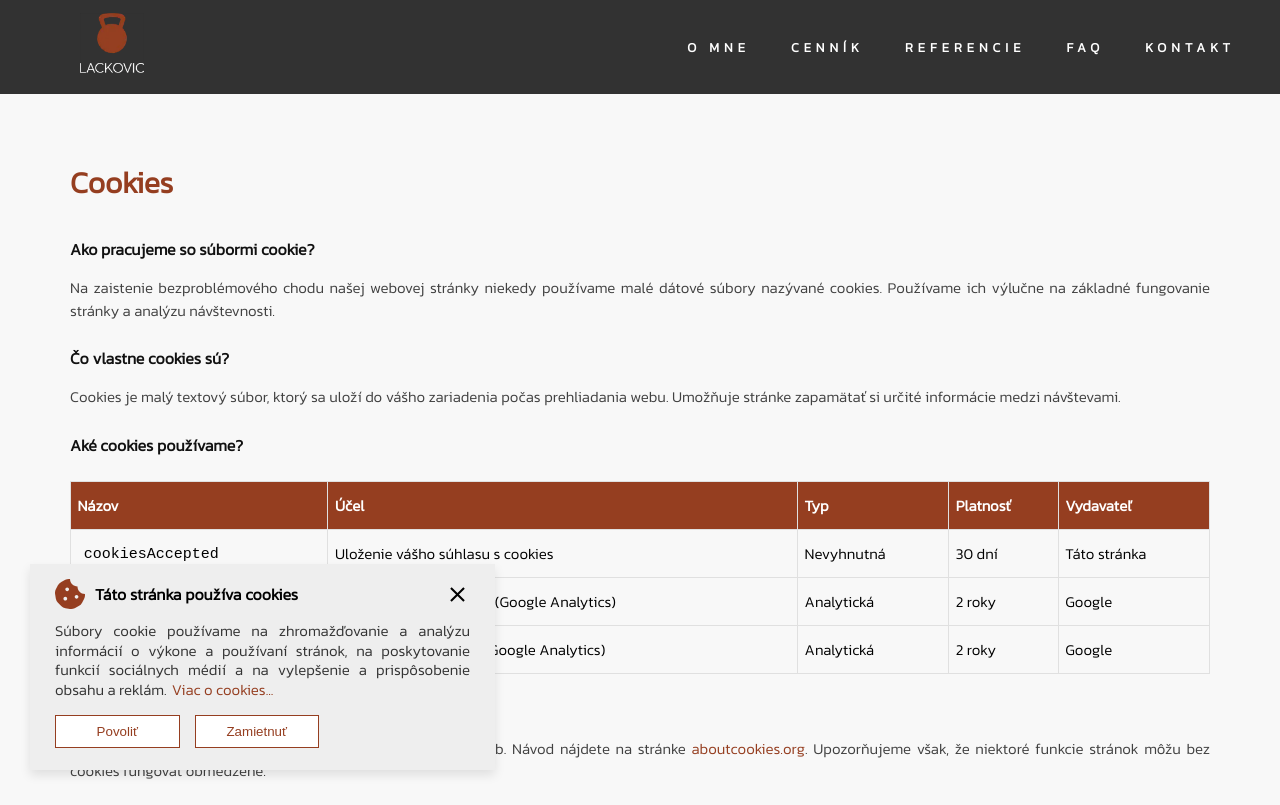
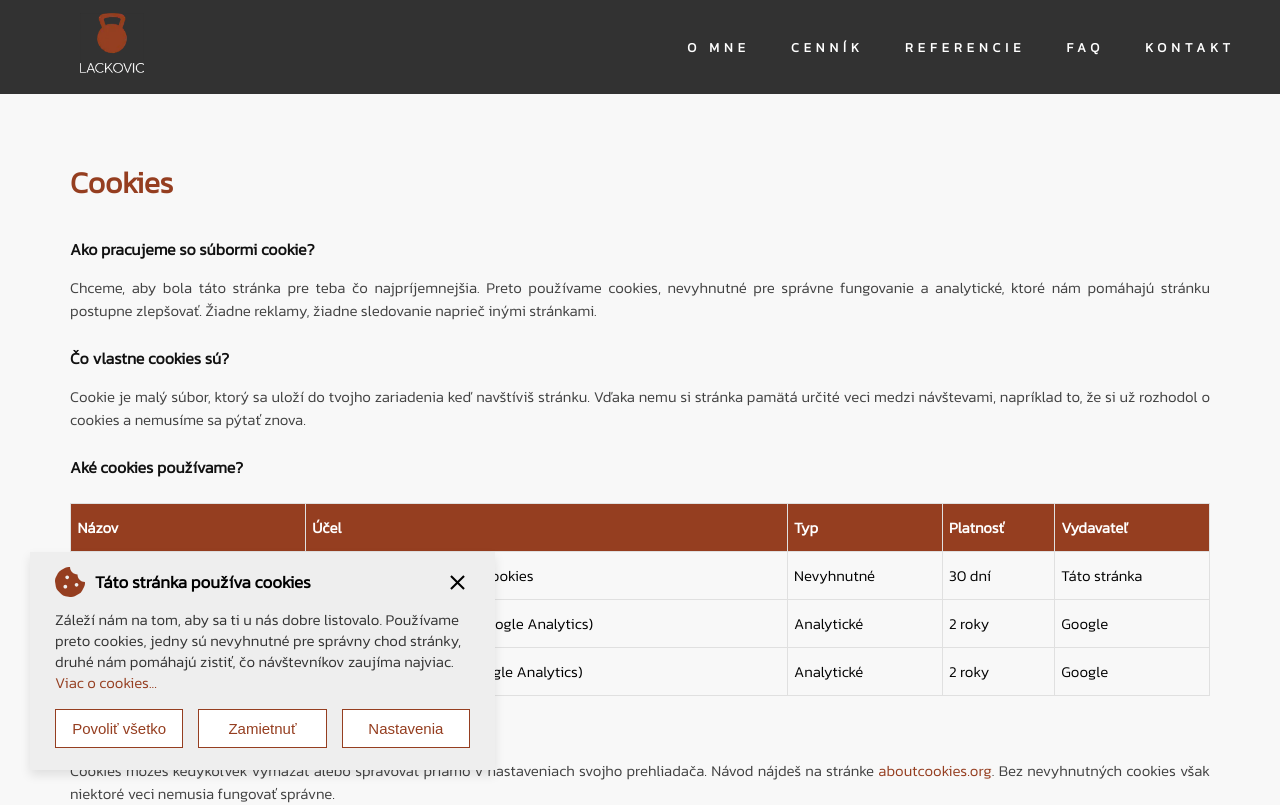
Before and after one commit to ToxiD8/personal-trainer-lackovic, a React (Vite) app: page /cookies in a window 1280 px wide. Shown: the top 805 px of the page. Built offline with nearby package versions, Linux system fonts and the light colour scheme.

Commit message:
changed content and styling for cookies banner and cookies page, changed favicon color to sienna

```diff
--- a/index.html
+++ b/index.html
@@ -23,8 +23,8 @@
       crossorigin
     />
     <link rel="icon" type="image/svg+xml" href="/favicon.svg" />
-    <link rel="icon" href="/favicon.png" type="image/png" sizes="any" />
-    <link rel="apple-touch-icon" href="/favicon.png" sizes="180x180" />
+    <link rel="icon" href="/favicon.svg" type="image/png" sizes="any" />
+    <link rel="apple-touch-icon" href="/favicon.svg" sizes="180x180" />
     <link rel="shortcut icon" href="/favicon.ico" />
     <meta name="viewport" content="width=device-width, initial-scale=1.0" />
     <meta
--- a/src/components/Cookies.jsx
+++ b/src/components/Cookies.jsx
@@ -28,17 +28,20 @@ const loadGoogleAnalytics = () => {
 const Cookies = () => {
   const [isVisible, setIsVisible] = useState(false);
   const [isAnimating, setIsAnimating] = useState(false);
-  const { consent, accept, decline } = useCookieConsent();
+  const [showSettings, setShowSettings] = useState(false);
+  const [analyticsEnabled, setAnalyticsEnabled] = useState(true);
+  const { consent, acceptAll, declineAll, savePreferences } =
+    useCookieConsent();
 
   useEffect(() => {
-    if (consent === "true") loadGoogleAnalytics();
-    if (consent !== null) return;
+    if (consent !== null) {
+      if (consent.analytics) loadGoogleAnalytics();
+      return;
+    }
 
     const timer = setTimeout(() => {
       setIsVisible(true);
-      requestAnimationFrame(() => {
-        setIsAnimating(true);
-      });
+      requestAnimationFrame(() => setIsAnimating(true));
     }, 1500);
 
     return () => clearTimeout(timer);
@@ -48,37 +51,48 @@ const Cookies = () => {
     setIsAnimating(false);
     setTimeout(() => {
       setIsVisible(false);
+      setShowSettings(false);
     }, 500);
   };
 
-  const handleAccept = () => {
-    accept();
+  const handleAcceptAll = () => {
+    acceptAll();
     loadGoogleAnalytics();
     closeBanner();
   };
 
-  const handleDecline = () => {
-    decline();
+  const handleDeclineAll = () => {
+    declineAll();
+    closeBanner();
+  };
+
+  const handleSavePreferences = () => {
+    savePreferences({ analytics: analyticsEnabled });
+    if (analyticsEnabled) loadGoogleAnalytics();
     closeBanner();
   };
 
   return (
     <>
       {isVisible && (
-        <div className={`cookies-banner ${isAnimating ? "cookies_show" : ""}`}>
+        <div className={`cookies-banner ${isAnimating ? "cookies-show" : ""}`}>
+          {!showSettings ? (
+            <>
               <div className="cookies-banner-header">
                 <FaCookieBite />
                 <h2>Táto stránka používa cookies</h2>
-            <IoMdClose onClick={closeBanner} />
+                <IoMdClose onClick={handleDeclineAll} />
               </div>
               <div className="cookies-banner-content">
                 <p>
-              Súbory cookie používame na zhromažďovanie a analýzu informácií o
-              výkone a používaní stránok, na poskytovanie funkcií sociálnych
-              médií a na vylepšenie a prispôsobenie obsahu a reklám.
+                  Záleží nám na tom, aby sa ti u nás dobre listovalo. Používame
+                  preto cookies, jedny sú nevyhnutné pre správny chod stránky,
+                  druhé nám pomáhajú zistiť, čo návštevníkov zaujíma najviac.{" "}
                   <Link
                     to="/cookies"
-                onClick={() => window.scrollTo({ top: 0, behavior: "smooth" })}
+                    onClick={() =>
+                      window.scrollTo({ top: 0, behavior: "smooth" })
+                    }
                   >
                     Viac o cookies...
                   </Link>
@@ -88,18 +102,90 @@ const Cookies = () => {
                 <button
                   className="cookies-button"
                   id="acceptBtn"
-              onClick={handleAccept}
+                  onClick={handleAcceptAll}
                 >
-              Povoliť
+                  Povoliť všetko
                 </button>
                 <button
                   className="cookies-button"
                   id="declineBtn"
-              onClick={handleDecline}
+                  onClick={handleDeclineAll}
                 >
                   Zamietnuť
                 </button>
+                <button
+                  className="cookies-button"
+                  id="settingsBtn"
+                  onClick={() => setShowSettings(true)}
+                >
+                  Nastavenia
+                </button>
               </div>
+            </>
+          ) : (
+            <>
+              <div className="cookies-banner-header">
+                <FaCookieBite />
+                <h2>Nastavenia cookies</h2>
+                <IoMdClose onClick={handleDeclineAll} />
+              </div>
+              <div className="cookies-settings-content">
+                <div className="cookies-category">
+                  <div className="cookies-category-header">
+                    <div>
+                      <span className="cookies-category-title">Nevyhnutné</span>
+                      <p className="cookies-category-desc">
+                        Zabezpečujú základné funkcie stránky ako navigácia a
+                        prístup k zabezpečeným sekciám. Bez nich stránka nemôže
+                        správne fungovať.
+                      </p>
+                    </div>
+                    <div
+                      className="cookies-toggle cookies-toggle--locked"
+                      title="Vždy aktívne"
+                    >
+                      <div className="cookies-toggle-thumb" />
+                    </div>
+                  </div>
+                </div>
+
+                <div className="cookies-category">
+                  <div className="cookies-category-header">
+                    <div>
+                      <span className="cookies-category-title">Analytické</span>
+                      <p className="cookies-category-desc">
+                        Pomáhajú nám pochopiť, ako návštevníci používajú stránku
+                        (Google Analytics). Všetky údaje sú anonymné.
+                      </p>
+                    </div>
+                    <button
+                      className={`cookies-toggle ${analyticsEnabled ? "cookies-toggle--on" : ""}`}
+                      onClick={() => setAnalyticsEnabled((prev) => !prev)}
+                      aria-label="Prepnúť analytické cookies"
+                    >
+                      <div className="cookies-toggle-thumb" />
+                    </button>
+                  </div>
+                </div>
+              </div>
+              <div className="cookies-buttons">
+                <button
+                  className="cookies-button"
+                  id="backBtn"
+                  onClick={() => setShowSettings(false)}
+                >
+                  Späť
+                </button>
+                <button
+                  className="cookies-button"
+                  id="acceptBtn"
+                  onClick={handleSavePreferences}
+                >
+                  Uložiť nastavenia
+                </button>
+              </div>
+            </>
+          )}
         </div>
       )}
     </>
--- a/src/index.css
+++ b/src/index.css
@@ -100,7 +100,7 @@ ul {
   z-index: 9999;
 }
 
-.cookies_show {
+.cookies-show {
   left: 30px;
 }
 
@@ -123,7 +123,7 @@ ul {
 
 .cookies-banner-header h2 {
   font-weight: 600;
-  font-size: 16px;
+  font-size: 17px;
 }
 
 .cookies-banner .cookies-banner-content {
@@ -133,18 +133,12 @@ ul {
 .cookies-banner .cookies-banner-content p {
   color: #333;
   font-size: 15px;
-  line-height: 1.3;
-  text-align: justify;
-}
-
-.cookies-banner-content a {
+  line-height: 1.4;
+}
+
+.cookies-banner .cookies-banner-content a {
   color: var(--sienna);
   text-decoration: none;
-  margin-left: 5px;
-}
-
-.cookies-banner-content a:hover {
-  text-decoration: underline;
 }
 
 .cookies-banner .cookies-buttons {
@@ -157,14 +151,16 @@ ul {
 }
 
 .cookies-buttons .cookies-button {
+  font-size: 15px;
   border: 1px solid var(--sienna);
   color: var(--sienna);
-  padding: 8px 0;
+  padding: 10px 5px;
   background: #fff;
   cursor: pointer;
-  width: 30%;
+  width: 36%;
   min-width: 90px;
   transition: all 0.2s ease;
+  max-height: 39px;
 }
 
 .cookies-buttons > :hover {
@@ -172,6 +168,75 @@ ul {
   background-color: var(--sienna);
 }
 
+/* Settings */
+
+.cookies-settings-content {
+  display: flex;
+  flex-direction: column;
+  gap: 1rem;
+  margin-top: 12px;
+}
+
+.cookies-category-header {
+  display: flex;
+  justify-content: space-between;
+  align-items: flex-start;
+  gap: 1rem;
+}
+
+.cookies-category-title {
+  font-weight: 600;
+  font-size: 16px;
+  color: #333;
+}
+
+.cookies-category-desc {
+  font-size: 15px;
+  color: #333;
+  margin-top: 0.25rem;
+  line-height: 1.4;
+}
+
+/* Toggle */
+
+.cookies-toggle {
+  flex-shrink: 0;
+  width: 44px;
+  height: 24px;
+  border-radius: 999px;
+  background: #ccc;
+  border: none;
+  cursor: pointer;
+  position: relative;
+  transition: background 0.3s;
+  margin-top: 0.15rem;
+}
+
+.cookies-toggle--on {
+  background: var(--sienna);
+}
+
+.cookies-toggle--locked {
+  background: var(--sienna);
+  cursor: not-allowed;
+  opacity: 0.5;
+}
+
+.cookies-toggle-thumb {
+  position: absolute;
+  top: 3px;
+  left: 3px;
+  width: 18px;
+  height: 18px;
+  border-radius: 50%;
+  background: white;
+  transition: transform 0.3s;
+}
+
+.cookies-toggle--on .cookies-toggle-thumb,
+.cookies-toggle--locked .cookies-toggle-thumb {
+  transform: translateX(20px);
+}
 /* Cookies sub-page */
 
 #cookies-wrapper {
@@ -1705,7 +1770,7 @@ form .contact-input-container .incorrect textarea {
 }
 
 @media (max-width: 577px) {
-  .cookies_show {
+  .cookies-show {
     left: 20px;
     width: calc(100% - 40px);
   }
@@ -1774,6 +1839,13 @@ form .contact-input-container .incorrect textarea {
 }
 
 @media (max-width: 452px) {
+  .cookies-banner .cookies-buttons {
+    flex-direction: column;
+    gap: 13px;
+  }
+  .cookies-buttons .cookies-button {
+    width: 100%;
+  }
   .hero-title {
     font-size: 82px;
   }
@@ -1811,14 +1883,6 @@ form .contact-input-container .incorrect textarea {
 }
 
 @media (max-width: 336px) {
-  .cookies-banner .cookies-buttons {
-    flex-direction: column;
-    gap: 13px;
-  }
-  .cookies-buttons .cookies-button {
-    width: 100%;
-    max-width: 150px;
-  }
   .hero-content {
     bottom: 60px;
   }
--- a/src/pages/CookiesPage.jsx
+++ b/src/pages/CookiesPage.jsx
@@ -15,18 +15,18 @@ const CookiesPage = () => {
         <div className="cookies-content">
           <h2>Ako pracujeme so súbormi cookie?</h2>
           <p>
-            Na zaistenie bezproblémového chodu našej webovej stránky niekedy
-            používame malé dátové súbory nazývané cookies. Používame ich výlučne
-            na základné fungovanie stránky a analýzu návštevnosti.
+            Chceme, aby bola táto stránka pre teba čo najpríjemnejšia. Preto
+            používame cookies, nevyhnutné pre správne fungovanie a analytické,
+            ktoré nám pomáhajú stránku postupne zlepšovať. Žiadne reklamy,
+            žiadne sledovanie naprieč inými stránkami.
           </p>
-
           <h2>Čo vlastne cookies sú?</h2>
           <p>
-            Cookies je malý textový súbor, ktorý sa uloží do vášho zariadenia
-            počas prehliadania webu. Umožňuje stránke zapamätať si určité
-            informácie medzi návštevami.
+            Cookie je malý súbor, ktorý sa uloží do tvojho zariadenia keď
+            navštíviš stránku. Vďaka nemu si stránka pamätá určité veci medzi
+            návštevami, napríklad to, že si už rozhodol o cookies a nemusíme sa
+            pýtať znova.
           </p>
-
           <h2>Aké cookies používame?</h2>
           <table className="cookies-table">
             <thead>
@@ -41,10 +41,10 @@ const CookiesPage = () => {
             <tbody>
               <tr>
                 <td data-label="Názov">
-                  <code>cookiesAccepted</code>
+                  <code>cookieConsent</code>
                 </td>
-                <td data-label="Účel">Uloženie vášho súhlasu s cookies</td>
-                <td data-label="Typ">Nevyhnutná</td>
+                <td data-label="Účel">Uloženie tvojho súhlasu s cookies</td>
+                <td data-label="Typ">Nevyhnutné</td>
                 <td data-label="Platnosť">30 dní</td>
                 <td data-label="Vydavateľ">Táto stránka</td>
               </tr>
@@ -55,7 +55,7 @@ const CookiesPage = () => {
                 <td data-label="Účel">
                   Rozlíšenie návštevníkov (Google Analytics)
                 </td>
-                <td data-label="Typ">Analytická</td>
+                <td data-label="Typ">Analytické</td>
                 <td data-label="Platnosť">2 roky</td>
                 <td data-label="Vydavateľ">Google</td>
               </tr>
@@ -66,17 +66,16 @@ const CookiesPage = () => {
                 <td data-label="Účel">
                   Udržanie stavu relácie (Google Analytics)
                 </td>
-                <td data-label="Typ">Analytická</td>
+                <td data-label="Typ">Analytické</td>
                 <td data-label="Platnosť">2 roky</td>
                 <td data-label="Vydavateľ">Google</td>
               </tr>
             </tbody>
           </table>
-
           <h2>Správa súborov cookies</h2>
           <p>
-            Cookies môžete spravovať alebo odstrániť podľa svojich potrieb.
-            Návod nájdete na stránke{" "}
+            Cookies môžeš kedykoľvek vymazať alebo spravovať priamo v
+            nastaveniach svojho prehliadača. Návod nájdeš na stránke{" "}
             <a
               href="https://www.aboutcookies.org"
               target="_blank"
@@ -84,17 +83,15 @@ const CookiesPage = () => {
             >
               aboutcookies.org
             </a>
-            . Upozorňujeme však, že niektoré funkcie stránok môžu bez cookies
-            fungovať obmedzene.
+            . Bez nevyhnutných cookies však niektoré veci nemusia fungovať
+            správne.
           </p>
-
           <h2>Odvolanie súhlasu</h2>
           <p>
-            Svoj súhlas môžete kedykoľvek odvolať vymazaním cookies vo vašom
-            prehliadači. Pri ďalšej návšteve sa banner znovu zobrazí a môžete
-            zvoliť znova.
+            Ak si to rozmyslíš, stačí vymazať cookie <code>cookieConsent</code>{" "}
+            v prehliadači. Pri ďalšej návšteve sa banner zobrazí znovu a môžeš
+            zvoliť odznova.
           </p>
-
           <button onClick={goHome}>Späť na hlavnú stránku</button>
         </div>
       </div>
--- a/src/sections/Contact.jsx
+++ b/src/sections/Contact.jsx
@@ -17,7 +17,7 @@ const Contact = () => {
   const [isSubmitting, setIsSubmitting] = useState(false);
 
   useEffect(() => {
-    return;
+    // return;
     const tryRender = () => {
       if (
         !window.turnstile ||
--- a/src/utils/useCookieConsent.js
+++ b/src/utils/useCookieConsent.js
@@ -1,36 +1,37 @@
 import { useState } from "react";
 
-const COOKIE_NAME = "cookiesAccepted";
+const COOKIE_NAME = "cookieConsent";
 const COOKIE_MAX_AGE = "max-age=2592000; path=/; SameSite=Lax; Secure";
 
-const getCookieValue = () => {
-  return (
-    document.cookie
-      .split("; ")
-      .find((row) => row.startsWith(`${COOKIE_NAME}=`))
-      ?.split("=")[1] ?? null
-  );
+const getStoredConsent = () => {
+  const raw = document.cookie
+    .split("; ")
+    .find((row) => row.startsWith(`${COOKIE_NAME}=`))
+    ?.split("=")[1];
+
+  if (!raw) return null;
+
+  try {
+    return JSON.parse(decodeURIComponent(raw));
+  } catch {
+    return null;
+  }
 };
 
 const useCookieConsent = () => {
-  const [consent, setConsent] = useState(() => getCookieValue());
+  const [consent, setConsent] = useState(() => getStoredConsent());
 
-  const accept = () => {
-    document.cookie = `${COOKIE_NAME}=true; ${COOKIE_MAX_AGE}`;
-    setConsent("true");
+  const saveConsent = (preferences) => {
+    const value = encodeURIComponent(JSON.stringify(preferences));
+    document.cookie = `${COOKIE_NAME}=${value}; ${COOKIE_MAX_AGE}`;
+    setConsent(preferences);
   };
 
-  const decline = () => {
-    document.cookie = `${COOKIE_NAME}=false; ${COOKIE_MAX_AGE}`;
-    setConsent("false");
-  };
+  const acceptAll = () => saveConsent({ necessary: true, analytics: true });
+  const declineAll = () => saveConsent({ necessary: true, analytics: false });
+  const savePreferences = (prefs) => saveConsent({ necessary: true, ...prefs });
 
-  const reset = () => {
-    document.cookie = `${COOKIE_NAME}=; max-age=0; path=/`;
-    setConsent(null);
-  };
-
-  return { consent, accept, decline, reset };
+  return { consent, acceptAll, declineAll, savePreferences };
 };
 
 export default useCookieConsent;
```
Also changed, not shown: favicon.png (deleted), favicon.svg (added). Lines whose indentation alone changed are shown as unchanged.
